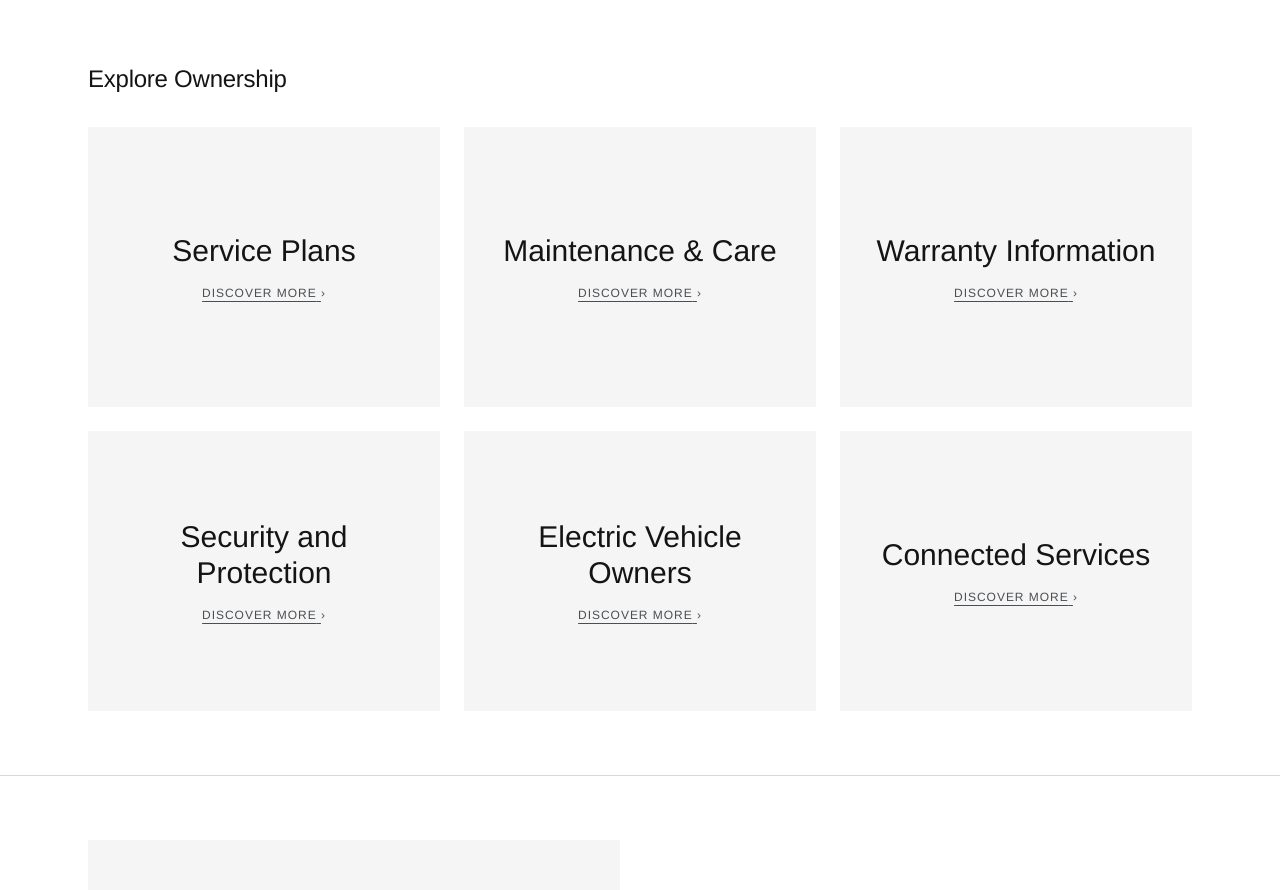
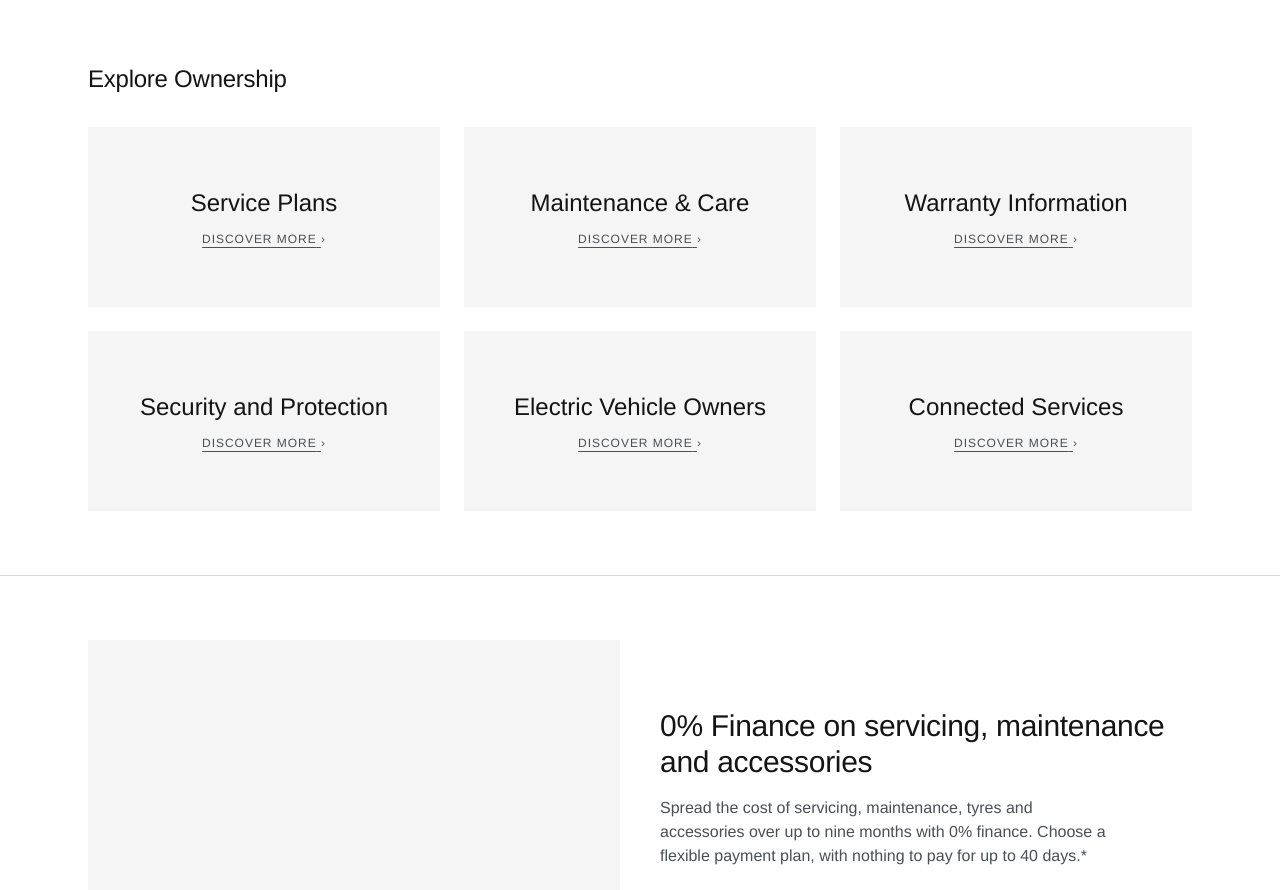
Before and after one commit to mikec78uk/MLDX, a Next.js app: page /ownership in a window 1280 px wide. Shown: the part 940-1830 px from the top of the page. Built offline with nearby package versions, Linux system fonts and the light colour scheme; a web font is replaced by a local one.

Commit message:
Reduce Explore Ownership tile size

```diff
--- a/src/components/ownership/ClickableCardGrid.tsx
+++ b/src/components/ownership/ClickableCardGrid.tsx
@@ -26,9 +26,9 @@ export function ClickableCardGrid({
             <Link
               key={card.slug}
               href={`/ownership/${card.slug}`}
-              className="group flex min-h-[240px] flex-col items-center justify-center gap-4 border border-transparent bg-[var(--color-paper-muted)] p-8 text-center transition-colors hover:border-[var(--color-ink)] sm:min-h-[280px]"
+              className="group flex min-h-[160px] flex-col items-center justify-center gap-3 border border-transparent bg-[var(--color-paper-muted)] p-6 text-center transition-colors hover:border-[var(--color-ink)] sm:min-h-[180px]"
             >
-              <p className="text-2xl sm:text-3xl">{card.title}</p>
+              <p className="text-xl sm:text-2xl">{card.title}</p>
               <span className="cta-label text-xs text-[var(--color-ink-soft)] underline underline-offset-4">
                 Discover more{" "}
                 <span
```
